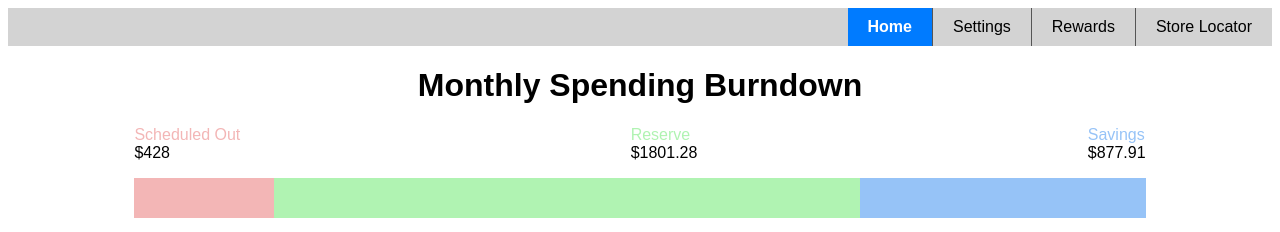
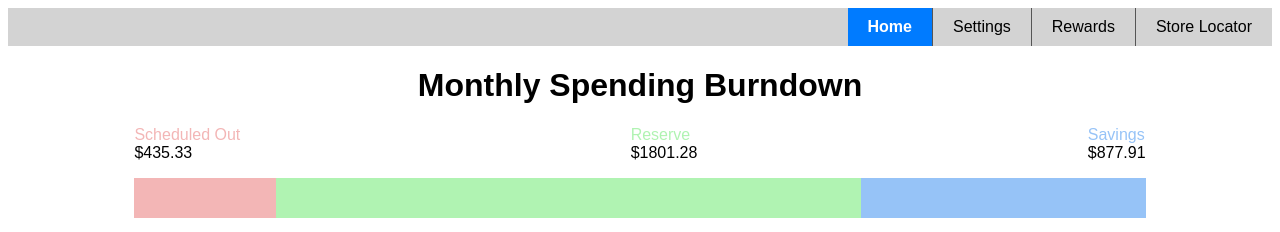
Before and after one commit to yash-joon/Team-Antic, an Angular app in the folder BankingProject/: page /home in a window 1280 px wide. Shown: the top 232 px of the page. Built offline with nearby package versions, Linux system fonts and the light colour scheme.

Commit message:
Scheduled out total calculates to float instead of int

```diff
--- a/BankingProject/src/app/home-page/home-page.component.ts
+++ b/BankingProject/src/app/home-page/home-page.component.ts
@@ -36,7 +36,7 @@ export class HomePageComponent implements OnInit {
 
   ngOnInit(): void {
     // Calculates total cost from data
-    this.scheduledOutAmount = this.scheduledOutData.reduce((total, val) => total + parseInt(val.cost), 0.00)
+    this.scheduledOutAmount = this.scheduledOutData.reduce((total, val) => total + parseFloat(val.cost), 0.00)
 
     // Calculates total money in bank account
     this.totalAmount = this.scheduledOutAmount + this.reserveAmount + this.savingsAmount;
```
